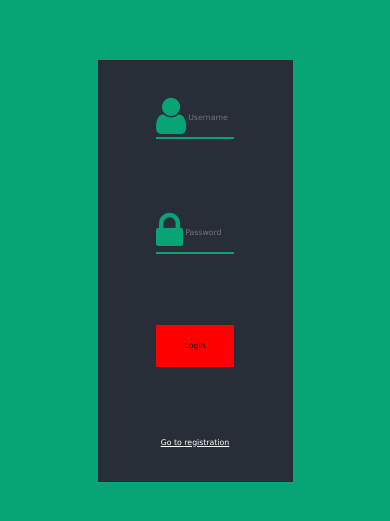
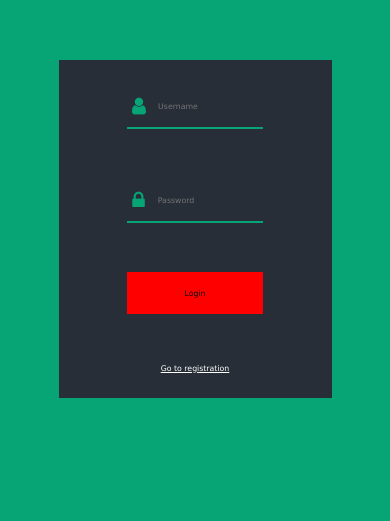
Before and after one commit to anduda/crosswordos-builder, a plain HTML site: page login.html in a window 390 px wide. Shown: the part 151-672 px from the top of the page. Drawn offline with Linux system fonts and the light colour scheme.

Commit message:
fix phone styles

```diff
--- a/styles.css
+++ b/styles.css
@@ -214,7 +214,7 @@ label{
     flex-direction: row;
     justify-content: space-between;
     height: 5vh;
-    width: 20vw;
+    width: 50%;
     margin: auto;
     border-bottom: 2px solid rgb(7, 165, 118);
     background-color: transparent;
@@ -240,7 +240,7 @@ label{
 
 .logreg-button{
     height: 5vh;
-    width: 20vw;
+    width: 50%;
     margin: auto;
     background: red;
     border: none;
@@ -288,7 +288,7 @@ label{
     *{
         font-size: 2vw;
     }
-    .main-window{
+    main{
         flex-direction: column;
     }
 
@@ -329,4 +329,13 @@ label{
         width: 10vw;
         height: 5vh;
     }
+
+    .logreg-form{
+        width: 70vw;
+        height: 40vh;
+    }
+
+    .logreg-form .input-wrapper:before {
+        font-size: 5vw;
+    }
 }
```
